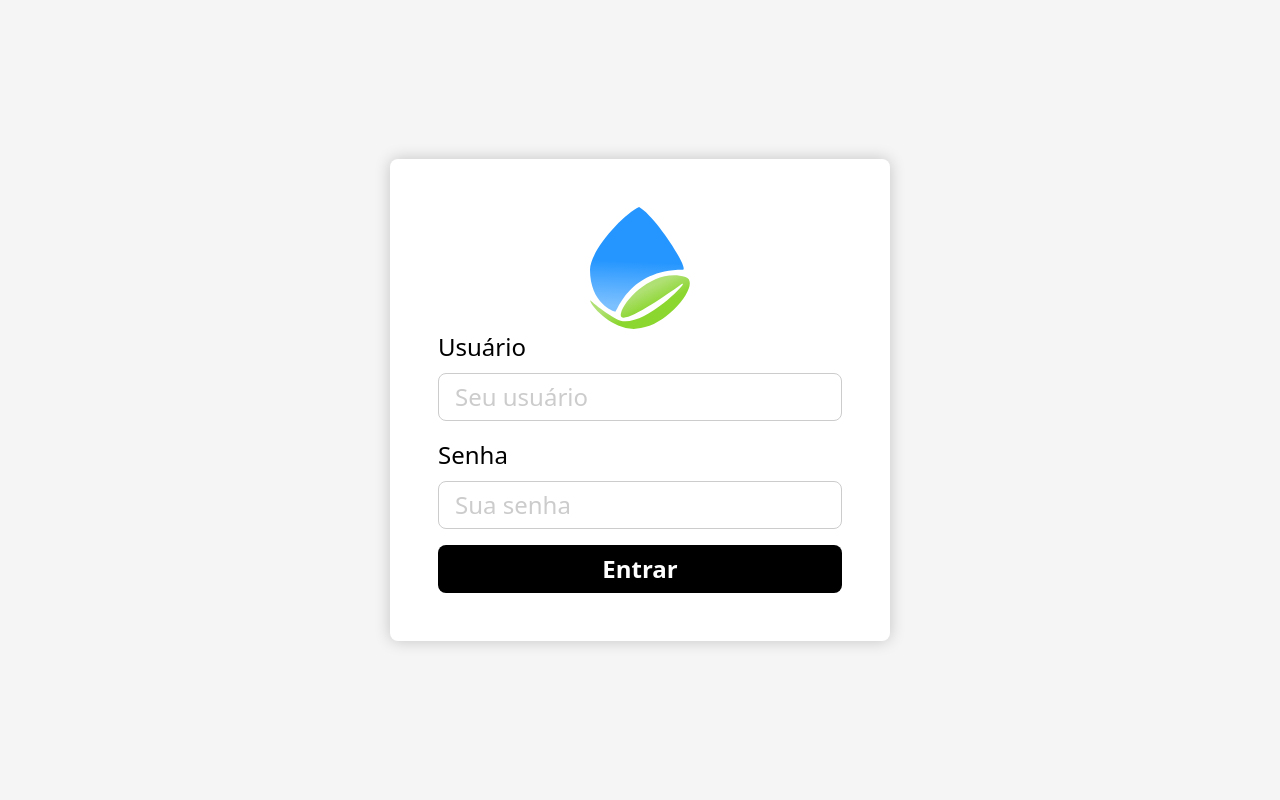
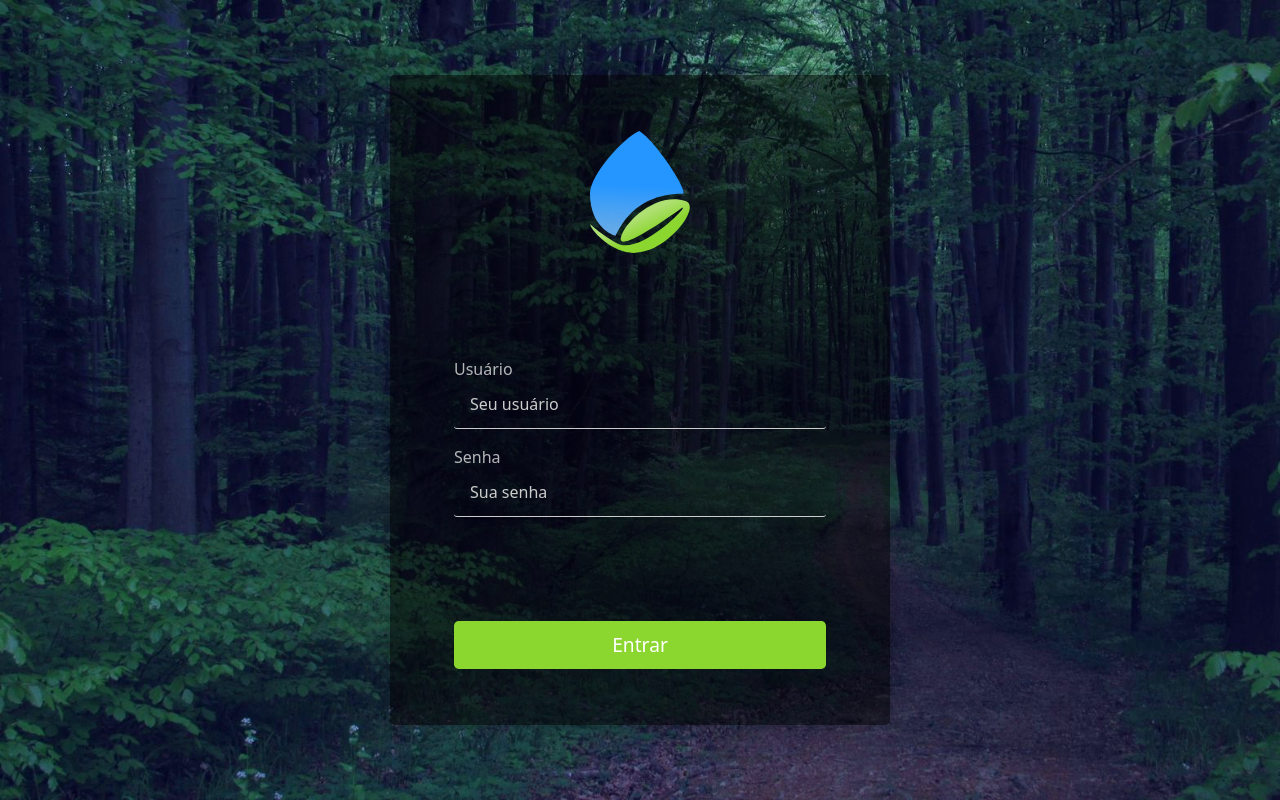
Before and after one commit to luanborher/register-next, a Next.js app: page / in a window 1280 px wide. Built offline with nearby package versions, Linux system fonts and the light colour scheme.

Commit message:
feat: login page

```diff
--- a/src/pages/index.tsx
+++ b/src/pages/index.tsx
@@ -9,7 +9,13 @@ import { useForm, SubmitHandler } from 'react-hook-form';
 
 import api from '@/services/api';
 import { Login, User } from '@/interfaces/User';
-import { Button, FormContainer, InputContainer, MainContainer } from './styles';
+import {
+  Button,
+  FormContainer,
+  InputColumn,
+  InputContainer,
+  MainContainer,
+} from './styles';
 
 const LoginPage = () => {
   const { push } = useRouter();
@@ -33,7 +39,9 @@ const LoginPage = () => {
   };
 
   return (
-    <MainContainer>
+    <>
+      <MainContainer />
+
       <FormContainer onSubmit={handleSubmit(onSubmit)}>
         <Image
           src="/assets/logo.svg"
@@ -44,6 +52,7 @@ const LoginPage = () => {
           blurDataURL="/assets/logo.svg"
         />
 
+        <InputColumn>
           <InputContainer>
             <label htmlFor="login">Usuário</label>
 
@@ -65,10 +74,11 @@ const LoginPage = () => {
               {...register('password')}
             />
           </InputContainer>
+        </InputColumn>
 
         <Button type="submit">Entrar</Button>
       </FormContainer>
-    </MainContainer>
+    </>
   );
 };
 
--- a/src/pages/styles.ts
+++ b/src/pages/styles.ts
@@ -1,6 +1,9 @@
 import { styled } from 'styled-components';
 
 export const MainContainer = styled.div`
+  position: relative;
+  z-index: 1;
+
   display: flex;
   align-items: center;
   justify-content: center;
@@ -8,27 +11,54 @@ export const MainContainer = styled.div`
   height: 100vh;
   width: 100%;
 
-  background-color: #f5f5f5;
+  background-image: url('/assets/paisagem.jpg');
+  background-size: cover;
+  background-repeat: no-repeat;
+
+  &::before {
+    content: '';
+    position: absolute;
+    top: 0;
+    right: 0;
+    bottom: 0;
+    left: 0;
+    background: rgba(0, 0, 255, 0.12);
+    pointer-events: none;
+  }
 `;
 
 export const FormContainer = styled.form`
+  position: absolute;
+  z-index: 9999;
+  top: calc(50% - 325px);
+  left: calc(50% - 250px);
+
   max-width: 500px;
   width: 100%;
+
+  height: 650px;
 
   display: flex;
   flex-direction: column;
   align-items: center;
-  justify-content: center;
+  justify-content: space-between;
 
-  background-color: #fff;
-  padding: 3rem;
-  border-radius: 0.5rem;
+  background-color: #00000083;
+  padding: 3.5rem 4rem;
+  border-radius: 0.3rem;
   box-shadow: 0 0 1rem rgba(0, 0, 0, 0.2);
+`;
+
+export const InputColumn = styled.div`
+  display: flex;
+  flex-direction: column;
+  gap: 1rem;
+
+  width: 100%;
 `;
 
 export const InputContainer = styled.div`
   width: 100%;
-  margin-bottom: 1rem;
 
   display: flex;
   flex-direction: column;
@@ -36,24 +66,25 @@ export const InputContainer = styled.div`
   justify-content: center;
 
   label {
-    font-size: 1.5rem;
-    margin-bottom: 0.5rem;
-    color: #000;
+    font-size: 1rem;
+    color: #ffffffb4;
   }
 
   input {
     width: 100%;
     height: 3rem;
-    border: 1px solid #ccc;
-    border-radius: 0.5rem;
+    border-bottom: 1px solid #ccc;
+    border-radius: 0.2rem;
     padding: 0 1rem;
-    font-size: 1.5rem;
-    color: #000;
+    font-size: 1rem;
+    font-weight: 500;
+    color: #ffffffd0;
+    background-color: transparent;
   }
 
   input:focus {
     outline: none;
-    border-color: #000;
+    border-color: #fff;
   }
 
   input::placeholder {
@@ -65,13 +96,16 @@ export const Button = styled.button`
   width: 100%;
   height: 3rem;
   border: none;
-  border-radius: 0.5rem;
-  background-color: #000;
+  border-radius: 0.3rem;
+  background-color: #8cd630;
   color: #fff;
-  font-size: 1.5rem;
-  font-weight: bold;
+  font-size: 1.2rem;
   cursor: pointer;
   transition: all 0.2s;
+
+  display: flex;
+  align-items: center;
+  justify-content: center;
 
   &:hover {
     background-color: #333;
```
Also changed, not shown: public/assets/paisagem.jpg (added). Lines whose indentation alone changed are shown as unchanged.
